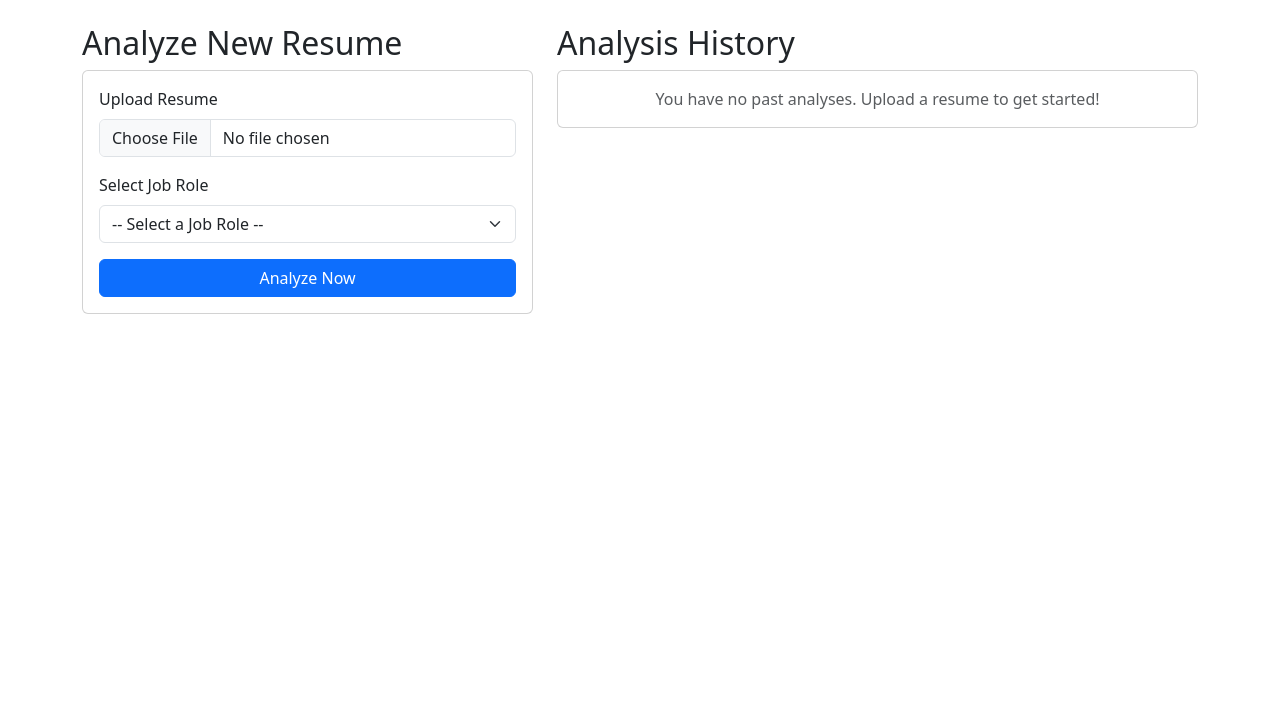
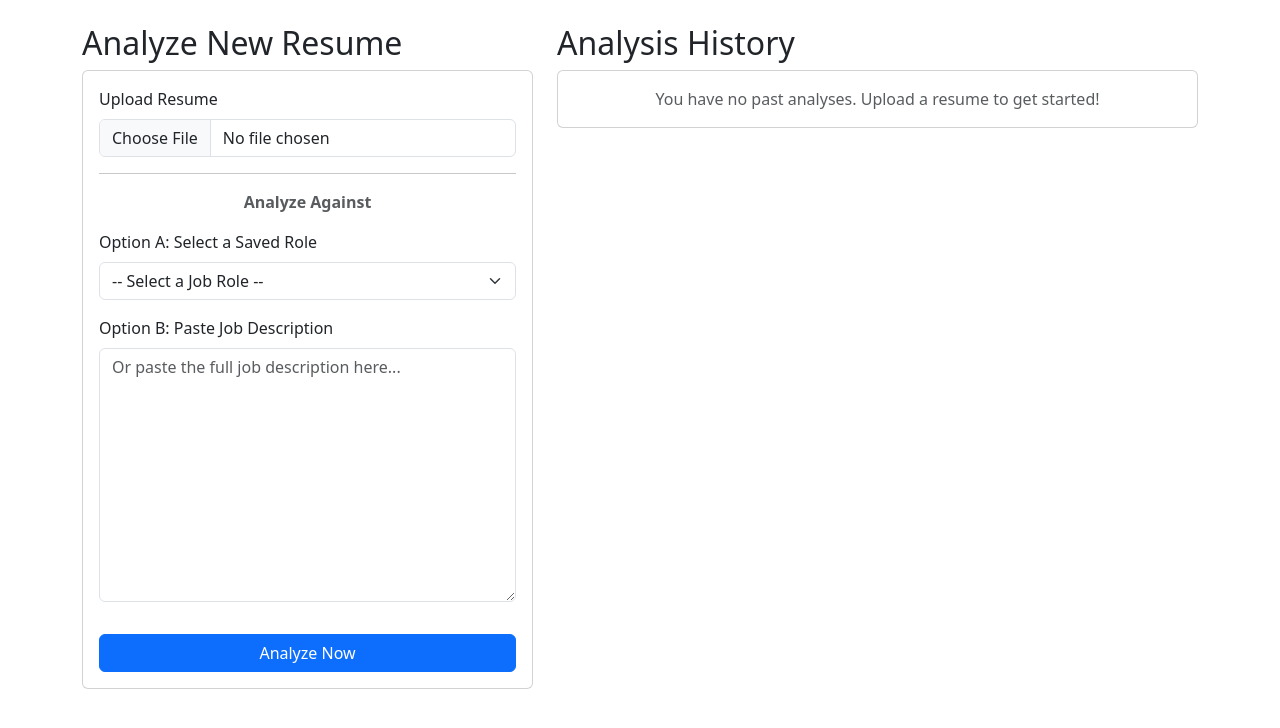
Before and after one commit to ShaikSameerAhamad/SmartScreen-AI, a Django app: page /dashboard/ in a window 1280 px wide. Shown: the part 56-784 px from the top of the page. Run offline with Django 5.2, Linux system fonts and the light colour scheme; the visitor is signed in with stand-in values (Sample User, id 1); data that the repository does not hold is empty.

Commit message:
feat: Add advanced analysis and job role data import
- Implement categorical skill analysis for resume matching
- Refine LLM prompts for improved AI-powered suggestions
- Add support for custom job descriptions
- Add Django management command to bulk-load job roles from CSV

```diff
--- a/core/forms.py
+++ b/core/forms.py
@@ -24,18 +24,43 @@ class RegistrationForm(UserCreationForm):
 class ResumeUploadForm(forms.ModelForm):
     job_role = forms.ModelChoiceField(
         queryset=JobRole.objects.all(),
-        empty_label="-- Select a Job Role --",
+        empty_label="-- Select a Saved Role --",
         widget=forms.Select(attrs={'class': 'form-select'}),
-        label="Target Job Role",
-        required=True # It is now required
+        label="Option A: Select a Saved Role",
+        required=False
+    )
+
+    # Add the new text area for custom job descriptions
+    custom_job_description = forms.CharField(
+        widget=forms.Textarea(attrs={'class': 'form-control', 'rows': 10, 'placeholder': 'Or paste the full job description here...'}),
+        label="Option B: Paste Job Description",
+        required=False
     )
 
     class Meta:
         model = Resume
-        fields = ['resume_file', 'job_role']
+        # The form is now responsible for resume_file, job_role, and custom_job_description
+        fields = ['resume_file', 'job_role', 'custom_job_description']
         widgets = {
             'resume_file': forms.ClearableFileInput(attrs={'class': 'form-control'}),
         }
+        labels = {
+            'resume_file': '1. Upload Resume'
+        }
+
+    # Add custom validation logic
+    def clean(self):
+        cleaned_data = super().clean()
+        job_role = cleaned_data.get("job_role")
+        custom_jd = cleaned_data.get("custom_job_description")
+
+        if not job_role and not custom_jd:
+            raise ValidationError("You must either select a job role or paste a custom job description.", code='required')
+
+        if job_role and custom_jd:
+            raise ValidationError("Please either select a job role OR paste a custom description, not both.", code='invalid')
+
+        return cleaned_data
 
     def clean_resume_file(self):
         file = self.cleaned_data.get('resume_file', False)
--- a/core/models.py
+++ b/core/models.py
@@ -3,8 +3,16 @@ from django.contrib.auth.models import User
 
 class JobRole(models.Model):
     name = models.CharField(max_length=100, unique=True)
+    # NEW: Add a category for grouping in the UI
+    category = models.CharField(max_length=100, blank=True, null=True, help_text="e.g., Back-End Developer, Data Scientist")
+    # This field will now store the full, detailed job description
+    full_description = models.TextField(
+        help_text="Paste the full, detailed job description here. This will be sent to the AI for analysis."
+    )
+
+    # This field will still be used for skill matching and categorical analysis
     required_skills = models.TextField(
-        help_text="Enter skills separated by commas, e.g., Python, Django, REST API"
+        help_text="Enter a comma-separated list of the most important skills for this role."
     )
 
     def __str__(self):
@@ -21,7 +29,10 @@ class Resume(models.Model):
 
 class AnalysisResult(models.Model):
     resume = models.ForeignKey(Resume, on_delete=models.CASCADE)
-    job_role = models.ForeignKey(JobRole, on_delete=models.CASCADE)
+    job_role = models.ForeignKey(JobRole, on_delete=models.CASCADE, null=True, blank=True)
+
+    # Add a field to store the text of a custom job description
+    custom_job_description = models.TextField(blank=True, null=True)
 
     # Scores and Analysis Data
     match_score = models.FloatField(default=0.0)
@@ -39,6 +50,11 @@ class AnalysisResult(models.Model):
     # AI Suggestions and Timestamps
     ai_suggestions = models.TextField(blank=True, null=True)
     analyzed_at = models.DateTimeField(auto_now_add=True)
+    def get_job_title(self):
+        """Returns the job title, whether from a saved role or a custom one."""
+        if self.job_role:
+            return self.job_role.name
+        return "Custom Job Description"
 
     def __str__(self):
         return f"Analysis for {self.resume.user.username} vs {self.job_role.name} on {self.analyzed_at.date()}"
--- a/core/views.py
+++ b/core/views.py
@@ -36,41 +36,57 @@ def logout_view(request):
     logout(request)
     return redirect('login')
 
+
+
 @login_required
 def dashboard_view(request):
     if request.method == 'POST':
         form = ResumeUploadForm(request.POST, request.FILES)
         if form.is_valid():
-            job_role_instance = form.cleaned_data['job_role']
+            # --- THIS IS THE CORRECTED LOGIC ---
+            job_role_instance = form.cleaned_data.get('job_role')
+            custom_jd_text = form.cleaned_data.get('custom_job_description')
 
-            # Save resume and extract text
+            # Prepare arguments for the analysis function
+            job_skills_text = ""
+            full_jd_text = ""
+
+            if job_role_instance:
+                # For predefined roles, use the specific fields from the model
+                job_skills_text = job_role_instance.required_skills
+                full_jd_text = job_role_instance.full_description
+            elif custom_jd_text:
+                # For custom roles, the skill list and full description are the same text
+                job_skills_text = custom_jd_text
+                full_jd_text = custom_jd_text
+            # --- END CORRECTED LOGIC ---
+
             resume_instance = form.save(commit=False)
             resume_instance.user = request.user
+
             uploaded_file = request.FILES['resume_file']
             extracted_text = extract_text(uploaded_file)
             resume_instance.extracted_text = extracted_text
             resume_instance.save()
 
-            # Perform the main analysis
-            analysis_data = perform_full_analysis(extracted_text, job_role_instance)
+            # Call the analysis function with all required arguments
+            analysis_data = perform_full_analysis(extracted_text, job_skills_text, full_jd_text)
 
-            # --- NEW: Conditional Improvement Score Calculation ---
+            # --- Logic to calculate improvement score ---
             improvement_score = None
-            # Find the most recent previous analysis for this user and job role
-            previous_analysis = AnalysisResult.objects.filter(
-                resume__user=request.user,
-                job_role=job_role_instance
-            ).order_by('-analyzed_at').first()
+            if job_role_instance:
+                previous_analysis = AnalysisResult.objects.filter(
+                    resume__user=request.user,
+                    job_role=job_role_instance
+                ).order_by('-analyzed_at').first()
+                if previous_analysis:
+                    improvement_score = analysis_data['match_score'] - previous_analysis.match_score
 
-            if previous_analysis:
-                # Calculate the difference in percentage points
-                improvement_score = analysis_data['match_score'] - previous_analysis.match_score
-            # --- END: New Logic ---
-
-            # Create the result object with ALL possible data
+            # Create the final result object
             result = AnalysisResult.objects.create(
                 resume=resume_instance,
                 job_role=job_role_instance,
+                custom_job_description=custom_jd_text,
                 match_score=analysis_data['match_score'],
                 matched_skills=analysis_data['matched_skills'],
                 missing_skills=analysis_data['missing_skills'],
@@ -78,23 +94,22 @@ def dashboard_view(request):
                 categorized_analysis=analysis_data['categorized_analysis'],
                 resume_grade=analysis_data['resume_grade'],
                 grading_feedback=analysis_data['grading_feedback'],
-                improvement_score=improvement_score # This will be None for the first analysis
+                improvement_score=improvement_score
             )
-
             return redirect('results', result_id=result.id)
     else:
         form = ResumeUploadForm()
 
-    # Fetch history for the list view
+    all_roles = JobRole.objects.order_by('category', 'name')
+    grouped_roles = {}
+    uncategorized_key = "Other Roles"
+    for role in all_roles:
+        category_key = role.category if role.category and role.category.strip() else uncategorized_key
+        if category_key not in grouped_roles: grouped_roles[category_key] = []
+        grouped_roles[category_key].append(role)
     past_results = AnalysisResult.objects.filter(resume__user=request.user).order_by('-analyzed_at')
-
-    # The chart data is no longer needed here
-    context = {
-        'form': form,
-        'past_results': past_results,
-    }
+    context = {'form': form, 'past_results': past_results, 'grouped_roles': grouped_roles}
     return render(request, 'dashboard.html', context)
-
 
 @login_required
 def results_view(request, result_id):
--- a/templates/dashboard.html
+++ b/templates/dashboard.html
@@ -1,37 +1,61 @@
-<!-- templates/dashboard.html -->
 {% extends 'base.html' %}
 
 {% block content %}
 <div class="row g-4">
-    <!-- Upload Form Section (Column 1) -->
     <div class="col-lg-5">
         <h2>Analyze New Resume</h2>
         <div class="card">
             <div class="card-body">
                 <form method="post" enctype="multipart/form-data">
                     {% csrf_token %}
+
+                    {% if form.non_field_errors %}
+                        <div class="alert alert-danger p-2">
+                            {% for error in form.non_field_errors %}
+                                {{ error }}
+                            {% endfor %}
+                        </div>
+                    {% endif %}
+
                     <div class="mb-3">
-                        <label for="{{ form.resume_file.id_for_label }}" class="form-label">Upload Resume</label>
+                        <label for="{{ form.resume_file.id_for_label }}" class="form-label"> Upload Resume</label>
                         {{ form.resume_file }}
                     </div>
+                    <hr>
+                    <p class="text-center text-muted fw-bold"> Analyze Against</p>
+
                     <div class="mb-3">
-                        <label for="{{ form.job_role.id_for_label }}" class="form-label">Select Job Role</label>
-                        {{ form.job_role }}
+                        <label for="id_job_role" class="form-label">Option A: Select a Saved Role</label>
+                        <select name="job_role" id="id_job_role" class="form-select">
+                            <option value="" selected disabled>-- Select a Job Role --</option>
+                            {% for category, roles in grouped_roles.items %}
+                                <optgroup label="{{ category }}">
+                                    {% for role in roles %}
+                                        <option value="{{ role.id }}">{{ role.name }}</option>
+                                    {% endfor %}
+                                </optgroup>
+                            {% endfor %}
+                        </select>
+                        </div>
+
+                    <div class="mb-3">
+                        <label for="{{ form.custom_job_description.id_for_label }}" class="form-label">Option B: Paste Job Description</label>
+                        {{ form.custom_job_description }}
                     </div>
-                    <button type="submit" class="btn btn-primary w-100">Analyze Now</button>
+
+                    <button type="submit" class="btn btn-primary w-100 mt-3">Analyze Now</button>
                 </form>
             </div>
         </div>
     </div>
 
-    <!-- Analysis History Section (Column 2) -->
     <div class="col-lg-7">
         <h2>Analysis History</h2>
         {% for result in past_results %}
             <div class="card mb-3">
                 <div class="card-body d-flex justify-content-between align-items-center">
                     <div>
-                        <h5 class="card-title mb-1">Analysis for {{ result.job_role.name }}</h5>
+                        <h5 class="card-title mb-1">Analysis for {{ result.get_job_title }}</h5>
                         <p class="card-text text-muted small">
                             Analyzed on: {{ result.analyzed_at|date:"F d, Y" }}
                         </p>
--- a/templates/results.html
+++ b/templates/results.html
@@ -2,7 +2,7 @@
 {% extends 'base.html' %}
 {% load static %}
 
-{% block content %}
+{% load markdown_extras %} {% block content %}
 <div class="container py-4">
     <div class="d-flex justify-content-between align-items-center mb-4">
         <h2>Analysis Result</h2>
@@ -25,7 +25,7 @@
                 </div>
                 <div class="card-body">
                     <h5 class="card-title">AI-Powered Suggestions</h5>
-                    <p class="card-text" style="white-space: pre-wrap;">{{ result.ai_suggestions }}</p>
+                    <p class="card-text">{{ result.ai_suggestions|markdown}}</p>
 
                     <hr>
                     <h5 class="card-title">Categorical Skill Analysis</h5>
```
Also changed, not shown: core/management/commands/load_roles.py (added, +39 -0 lines), core/templatetags/markdown_extras.py (added, +15 -0 lines), core/utils/analysis.py (+27 -39 lines), core/utils/llm_handler.py (+25 -19 lines), job_roles_data.csv (added, +21 -0 lines), core/management/__init__.py (added), core/management/commands/__init__.py (added), core/migrations/0006_analysisresult_custom_job_description_and_more.py (added), core/migrations/0007_jobrole_full_description_and_more.py (added), core/migrations/0008_jobrole_category.py (added), core/templatetags/__init__.py (added).
